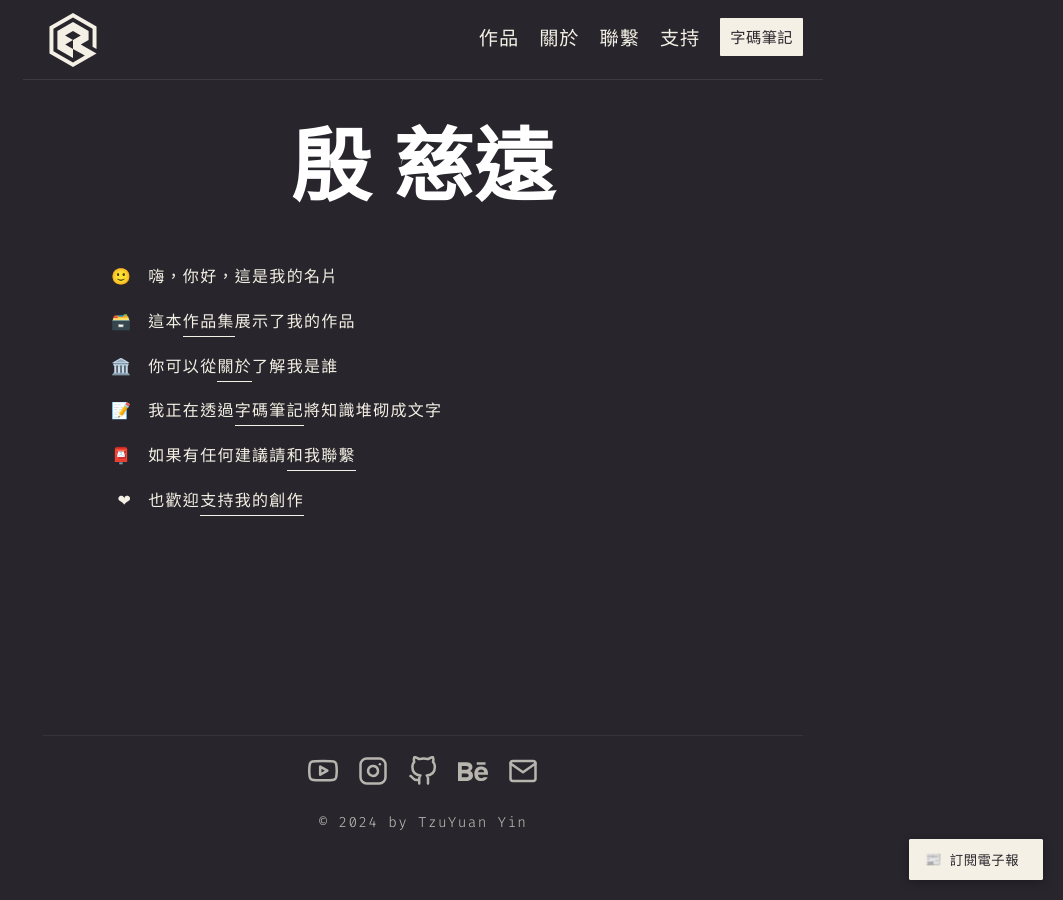
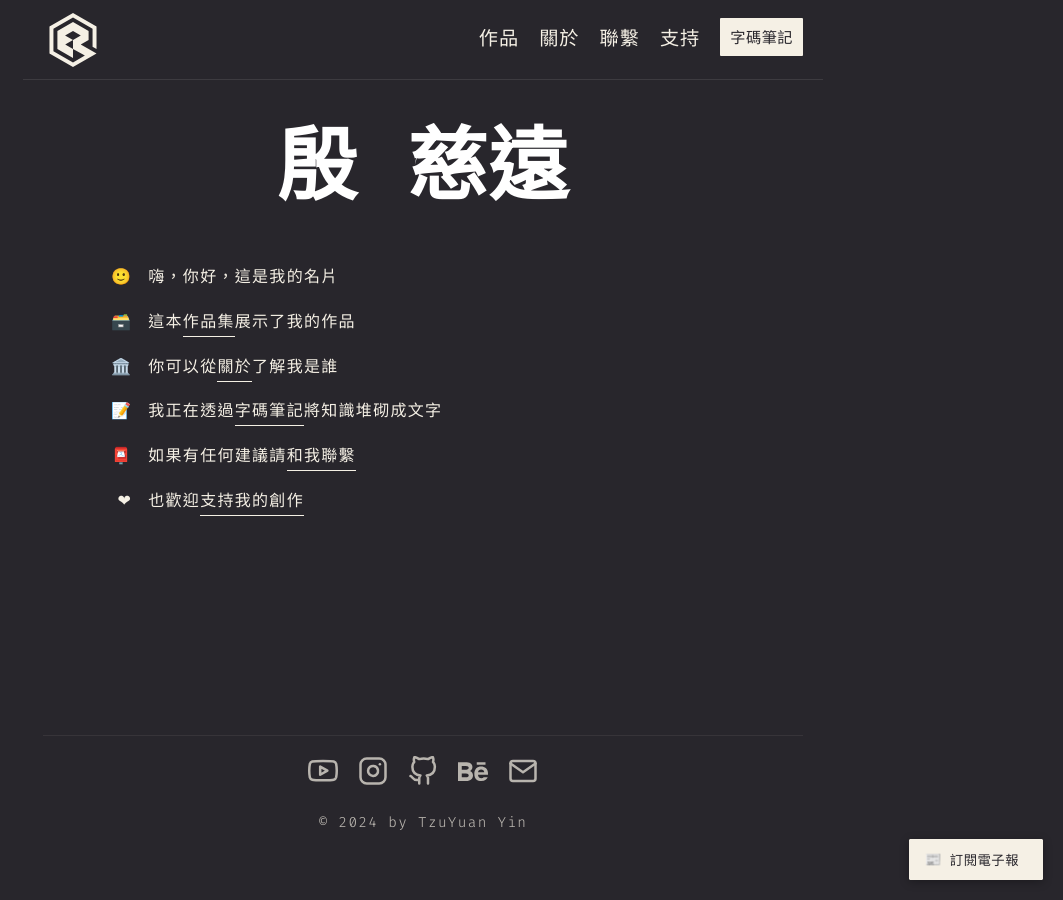
Before and after one commit to yintzuyuan/yintzuyuan.github.io, a Jekyll site: the page built from index.md, in a window 1280 px wide. Shown: the whole page, without its empty margins (217-1280 px from the left). Built offline with Jekyll 4.4.1, drawn with Linux system fonts in a browser that asks for light colours; some web fonts are replaced.

Commit message:
改為可變字型樣式

```diff
--- a/_sass/base/_typography.scss
+++ b/_sass/base/_typography.scss
@@ -1,16 +1,52 @@
-// _base/_typography.scss
+// _sass/_typography.scss
 
+// 通用字體類
+%font-base {
+    font-optical-sizing: auto;
+    font-style: normal;
+  }
+
+  // Noto Serif TC
+  @mixin noto-serif-tc($weight: 400) {
+    @extend %font-base;
+    font-family: var(--font-serif);
+    font-weight: $weight;
+  }
+
+  // Noto Emoji
+  @mixin noto-emoji($weight: 400) {
+    @extend %font-base;
+    font-family: var(--font-emoji);
+    font-weight: $weight;
+  }
+
+  // Noto Sans TC
+  @mixin noto-sans-tc($weight: 400) {
+    @extend %font-base;
+    font-family: var(--font-sans);
+    font-weight: $weight;
+  }
+
+  // Fira Code
+  @mixin fira-code($weight: 400) {
+    @extend %font-base;
+    font-family: var(--font-mono);
+    font-weight: $weight;
+  }
+
+  // 基本文字樣式
   body {
-  font-family: var(--font-mono), var(--font-sans), var(--font-emoji);
-  font-size: 16px;
+    font-family: var(--font-mono), var(--font-emoji), var(--font-sans);
+    font-weight: var(--font-weight-light);
+    font-size: var(--font-size-base);
     line-height: 1.8;
-  font-weight: 300;
     letter-spacing: 1.3px;
   }
 
+  // 標題樣式
   h1, h2, h3, h4, h5, h6 {
-  font-family: var(--font-serif), var(--font-emoji);
-  font-weight: 600;
+    font-family: var(--font-mono), var(--font-emoji), var(--font-serif);
+    font-weight: var(--font-weight-bold);
     color: var(--white);
     text-align: center;
   }
@@ -24,17 +60,13 @@
 
   // Emoji 樣式
   .emoji {
-  font-family: var(--font-emoji);
+    font-family: var(--font-emoji), var(--font-sans);
+    font-weight: var(--font-weight-regular);
     font-size: 1.4em;
     margin-right: 15px;
     display: inline-block;
     width: 30px;
     text-align: center;
-  font-weight: normal;
-  font-style: normal;
-  font-variant: normal;
-  text-rendering: optimizeLegibility;
-  -webkit-font-smoothing: antialiased;
   }
 
   // 內容中的 emoji-text 組合
@@ -47,10 +79,32 @@
     }
   }
 
+  // 連結樣式
+  a {
+    font-family: var(--font-mono), var(--font-emoji), var(--font-sans);
+    font-weight: var(--font-weight-regular);
+    transition: font-weight 0.3s ease;
+
+    &:hover {
+      font-weight: var(--font-weight-bold);
+    }
+  }
+
+  // 按鈕樣式
+  .button, button, input[type="button"], input[type="submit"] {
+    font-family: var(--font-mono), var(--font-emoji), var(--font-sans);
+    font-weight: var(--font-weight-regular);
+    transition: font-weight 0.3s ease;
+
+    &:hover {
+      font-weight: var(--font-weight-bold);
+    }
+  }
+
   // 響應式設計
   @media (max-width: 768px) {
     body {
-    font-size: 14px;
+      font-size: var(--font-size-small);
     }
 
     h1 {
--- a/_sass/base/_variables.scss
+++ b/_sass/base/_variables.scss
@@ -15,7 +15,10 @@
     --font-weight-light: 300;
     --font-weight-regular: 400;
     --font-weight-medium: 500;
-    --font-weight-bold: 700;
+    --font-weight-bold: 650;
+
+    --font-size-base: 16px;
+    --font-size-small: 14px;
 
     // 其他變量
     --logo-color: var(--text-color);  // logo 顏色
--- a/_sass/components/_buttons.scss
+++ b/_sass/components/_buttons.scss
@@ -1,19 +1,36 @@
 // _components/_buttons.scss
 
-.btn-send {
+// 基礎按鈕樣式 (僅作為擴展使用，不會影響現有樣式)
+%btn-base {
+    font-family: var(--font-mono), var(--font-sans), var(--font-emoji);
+    font-weight: var(--font-weight-regular);
+    transition: all var(--transition-duration) ease, font-weight var(--transition-duration) ease;
+
+    &:hover {
+      font-weight: var(--font-weight-bold);
+    }
+  }
+
+  // 保留原有的按鈕樣式
+  .btn-send {
+    @extend %btn-base; // 擴展基礎樣式
+    letter-spacing: 1px;
     background-color: var(--text-color);
     color: var(--bg-color);
     border: none;
     padding: 10px 20px;
     cursor: pointer;
-    transition: opacity var(--transition-duration) ease;
+    transition: opacity var(--transition-duration) ease, font-weight var(--transition-duration) ease; // 添加字重過渡效果
+    font-weight: var(--font-weight-regular); // 設置初始字重
 
     &:hover {
       opacity: 0.8;
+      font-weight: var(--font-weight-bold); // 懸停時加粗
     }
   }
 
   .support-button {
+    @extend %btn-base; // 擴展基礎樣式
     @include no-underline;
 
     display: inline-block;
@@ -57,6 +74,7 @@
   }
 
   .share-button {
+    // @extend %btn-base; // 擴展基礎樣式
     @include no-underline;
     display: inline-flex;
     align-items: center;
@@ -64,7 +82,8 @@
     border-radius: var(--border-radius);
     color: var(--text-color);
     background-color: rgba(245, 240, 229, 0.1);
-    transition: all var(--transition-duration) ease;
+    transition: all var(--transition-duration) ease, font-weight var(--transition-duration) ease; // 添加字重過渡效果
+    font-weight: var(--font-weight-regular); // 設置初始字重
 
     i {
       margin-right: 8px;
@@ -72,6 +91,7 @@
 
     &:hover {
       background-color: rgba(245, 240, 229, 0.2);
+      font-weight: var(--font-weight-bold); // 懸停時加粗
     }
 
     &.facebook:hover { background-color: rgba(59, 89, 152, 0.2); }
--- a/_sass/components/_header.scss
+++ b/_sass/components/_header.scss
@@ -127,10 +127,10 @@
         text-decoration: none;
         margin-left: 20px;
         letter-spacing: 1px;
-      transition: color var(--transition-duration) ease;
+        transition: color var(--transition-duration) ease, font-weight var(--transition-duration) ease; // 添加字重過渡效果
         position: relative;
         font-size: 1em;
-      margin: -10px 0px; // 調整間距
+        margin: -10px 0px;
 
       @include for-tablet-up {
         font-size: 1.2em; // 在平板及以上設備恢復原來的字體大小
@@ -171,6 +171,7 @@
         letter-spacing: 0.5px;
 
         &:hover {
+            font-weight: var(--font-weight-bold); // 懸停時加粗
           background-color: var(--white);
         }
       }
--- a/_sass/components/_newsletter.scss
+++ b/_sass/components/_newsletter.scss
@@ -30,8 +30,8 @@
         border: none;
         padding: 10px 15px;
         cursor: pointer;
-      transition: all var(--transition-duration) ease;
-      font-weight: 500;
+        transition: all var(--transition-duration) ease, font-weight var(--transition-duration) ease; // 添加字重過渡效果
+        font-weight: var(--font-weight-regular); // 設置初始字重
         letter-spacing: 0.5px;
         width: 100%;
 
@@ -48,6 +48,11 @@
         .close-icon {
           width: 18px;
           height: 18px;
+        }
+
+        &:hover {
+          opacity: 0.8; // 添加透明度變化，與 `準備發送` 按鈕一致
+          font-weight: var(--font-weight-bold); // 懸停時加粗
         }
 
       // 新增：行動裝置上最小化時的樣式
--- a/_sass/components/_projects.scss
+++ b/_sass/components/_projects.scss
@@ -1,56 +1,10 @@
 // _projects.scss
-
-// 標籤雲樣式
-.tag-cloud {
-    margin-bottom: 30px;
-    text-align: center;
-
-    @media (max-width: 768px) {
-      overflow-x: auto;
-      white-space: nowrap;
-      -webkit-overflow-scrolling: touch;
-      scrollbar-width: none;
-      -ms-overflow-style: none;
-
-      &::-webkit-scrollbar {
-        display: none;
-      }
-    }
-
-    .tag {
-      display: inline-block;
-      margin: 0 -5px; // 縮小了標籤之間的距離
-      padding: 5px 10px;
-      color: var(--text-color);
-      font-size: 0.9em;
-      cursor: pointer;
-      transition: all var(--transition-duration) ease;
-      position: relative;
-
-      &::after {
-        content: '';
-        position: absolute;
-        bottom: 0;
-        left: 0;
-        width: 100%;
-        height: 1px;
-        background-color: var(--text-color);
-        transform: scaleX(0);
-        transition: transform var(--transition-duration) ease;
-      }
-
-      &:hover::after,
-      &.active::after {
-        transform: scaleX(1);
-      }
-    }
-  }
 
 // 作品容器樣式
 .project-container {
     display: flex;
     flex-wrap: wrap;
-    justify-content: center;
+    justify-content: center; // 置中對齊
     align-items: center;
     max-width: 100%;
     margin: 0 auto;
@@ -59,7 +13,7 @@
 
   // 作品鏈接樣式
   .project-link {
-    @include no-underline;
+    @include no-underline; // 使用 mixin 來移除底線
   }
 
   // 作品項目樣式
@@ -82,10 +36,89 @@
 
       .project-title {
         color: var(--text-color);
-      font-weight: 500;
-      font-family: var(--font-mono);
+        font-weight: 400;
+        transition: font-weight var(--transition-duration) ease; // 添加字重過渡效果
+
+        &:hover {
+          font-weight: var(--font-weight-bold);
         }
     }
+  }
+
+// 標籤雲樣式
+.tag-cloud {
+    margin-bottom: 30px;
+    text-align: center;
+
+    @media (max-width: 768px) {
+      overflow-x: auto;
+      white-space: nowrap;
+      -webkit-overflow-scrolling: touch;
+      scrollbar-width: none;
+      -ms-overflow-style: none;
+
+      &::-webkit-scrollbar {
+        display: none;
+      }
+    }
+
+    .tag {
+        display: inline-block;
+        margin: 0 -5px; // 調整間距
+        padding: 5px 10px;
+        color: var(--text-color);
+        font-size: 0.9em;
+        cursor: pointer;
+        transition: all var(--transition-duration) ease, font-weight var(--transition-duration) ease;
+        position: relative;
+
+        &::after {
+          content: '';
+          position: absolute;
+          width: 100%;
+          height: 1px;
+          bottom: 0;
+          left: 0;
+          background-color: var(--text-color);
+          transform: scaleX(0);
+          transition: transform var(--transition-duration) ease;
+        }
+
+        &:hover {
+          font-weight: var(--font-weight-bold);
+        }
+
+        &:hover::after,
+        &.active::after {
+          transform: scaleX(1);
+        }
+      }
+    }
+
+    // // 作品項目樣式
+    // .project-item {
+    //   display: inline-block;
+    //   margin: 5px;
+    //   padding: 5px 10px;
+    //   background-color: rgba(69, 66, 74, 0.6);
+    //   border-radius: var(--border-radius);
+    //   transition: all var(--transition-duration) ease;
+    //   cursor: pointer;
+
+    //   &:hover {
+    //     background-color: rgba(245, 240, 229, 0.2);
+
+    //     .project-title {
+    //       color: var(--white);
+    //     }
+    //   }
+
+    //   .project-title {
+    //     color: var(--text-color);
+    //     font-weight: 500;
+    //     font-family: var(--font-mono);
+    //   }
+    // }
 
 // 響應式設計
 @media (max-width: 768px) {
```
Also changed, not shown: 3 other files. Lines whose indentation alone changed are shown as unchanged.
